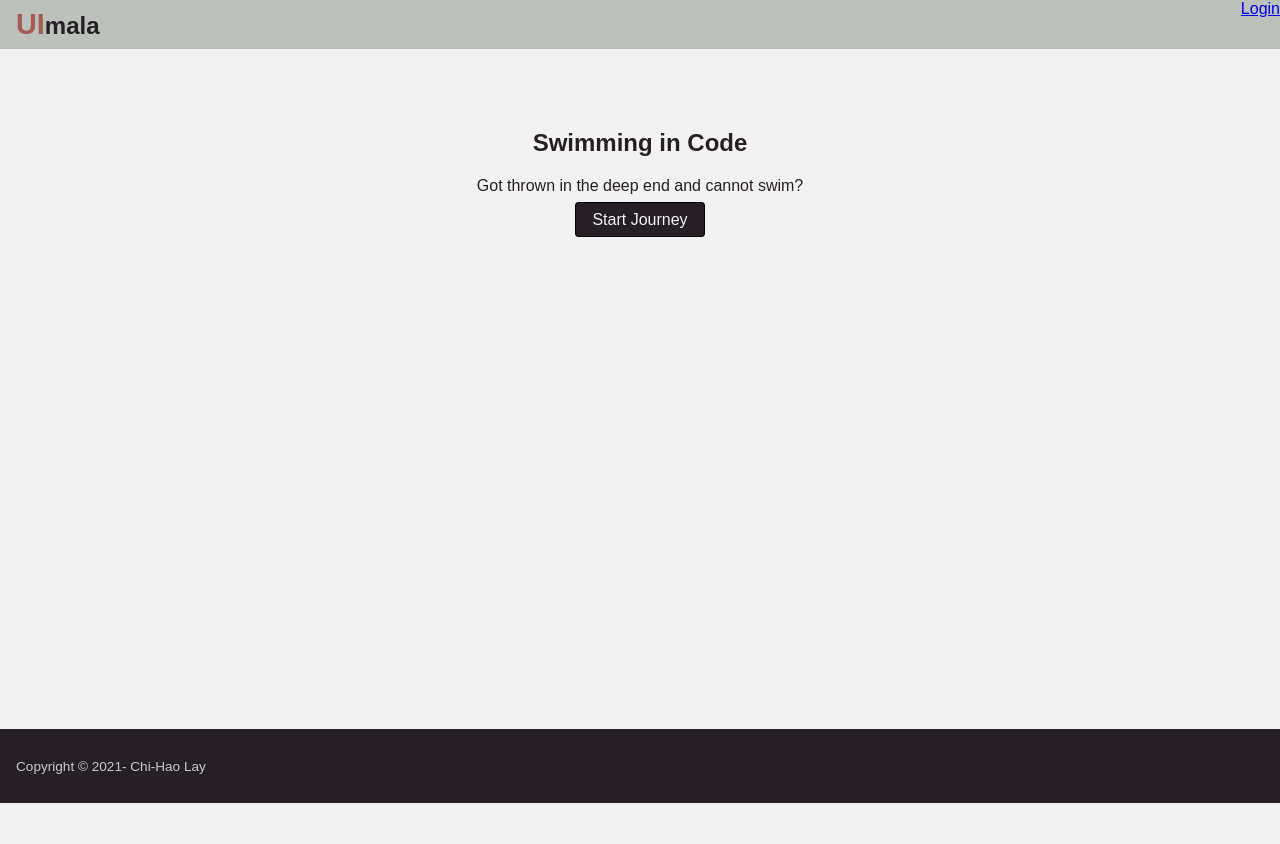
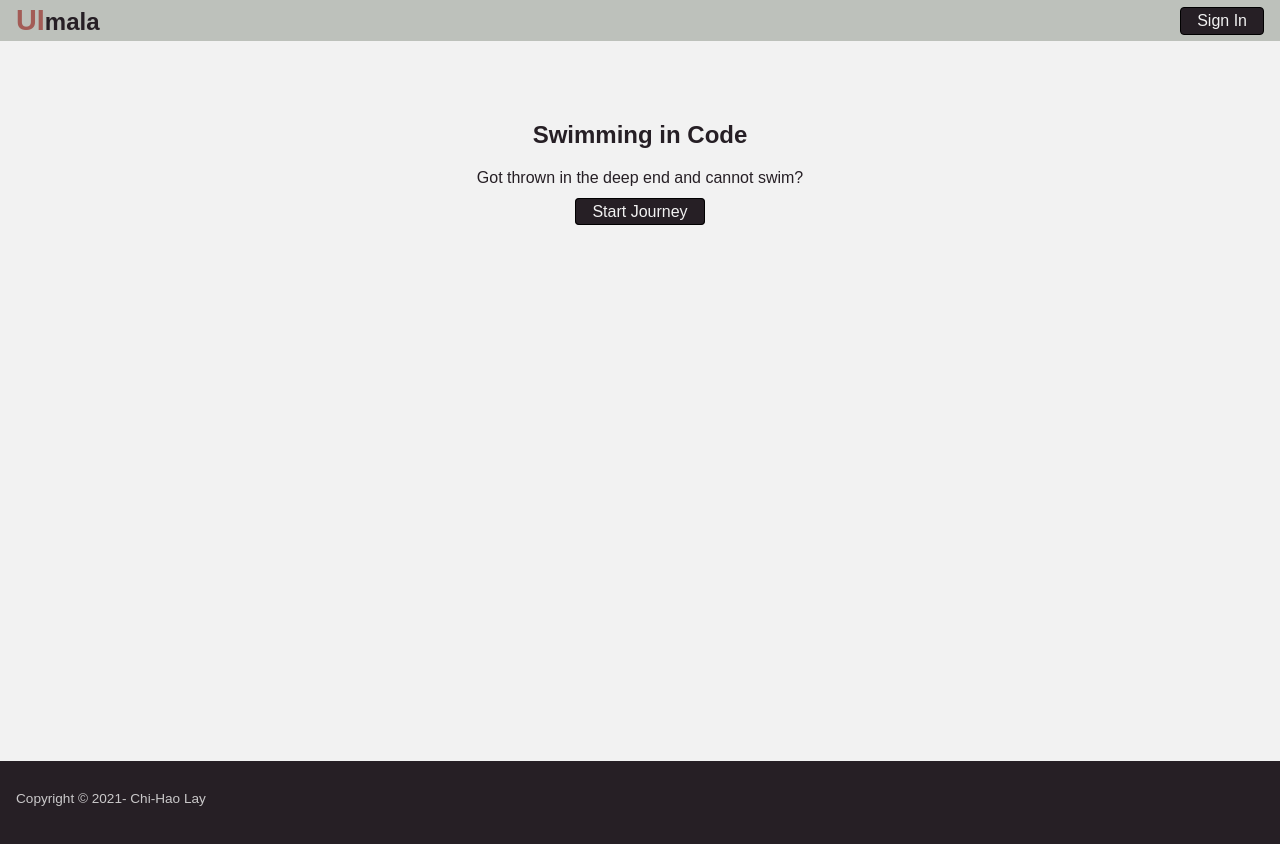
Before and after one commit to cschlay/UI-mala, a Next.js app: page / in a window 1280 px wide. Shown: the top 844 px of the page. Before the commit the page ends 803 px from the top, so only its background shows below. Built offline with nearby package versions, Linux system fonts and the light colour scheme; a web font is replaced by a local one.

Commit message:
Add sign in button

```diff
--- a/components/Button.module.scss
+++ b/components/Button.module.scss
@@ -7,7 +7,7 @@
   background-color: $dark-shades;
   color: $light-shades;
 
-  padding: 0.5rem 1rem;
+  padding: 0.25rem 1rem;
   text-decoration: none;
 }
 
--- a/components/Footer.module.scss
+++ b/components/Footer.module.scss
@@ -4,7 +4,8 @@
   background-color: $dark-shades;
   color: $light-shades;
   padding: 1rem 1rem;
-  min-height: 5vh;
+  height: 10vh;
+
   p {
     font-size: 0.85rem;
     opacity: 0.8;
--- a/components/Layout.module.scss
+++ b/components/Layout.module.scss
@@ -1,6 +1,6 @@
 .Layout {
   main {
-    min-height: 75vh;
+    min-height: 80vh;
     margin: 0 1rem;
   }
 }
--- a/components/Logo.module.scss
+++ b/components/Logo.module.scss
@@ -5,7 +5,6 @@
   font-weight: bold;
   color: $dark-shades;
 
-  padding: 0.5rem 1rem;
   text-decoration: none;
 
   span {
--- a/components/Menu.js
+++ b/components/Menu.js
@@ -1,15 +1,13 @@
+import { Button } from "./Button";
 import { Logo } from "./Logo";
 import styles from "./Menu.module.scss";
-import Link from "next/link";
 
 const Menu = () => {
   return (
     <div className={styles.Menu}>
       <Logo />
       <nav>
-        <Link href="/login">
-          <a>Login</a>
-        </Link>
+        <Button href="/login">Sign In</Button>
       </nav>
     </div>
   );
--- a/components/Menu.module.scss
+++ b/components/Menu.module.scss
@@ -5,4 +5,15 @@
   width: 100%;
   display: flex;
   justify-content: space-between;
+  max-height: 10vh;
+
+  a {
+    padding: 0.25rem 1rem;
+  }
+
+  nav {
+    display: flex;
+    align-items: center;
+    margin: 0 1rem;
+  }
 }
```
